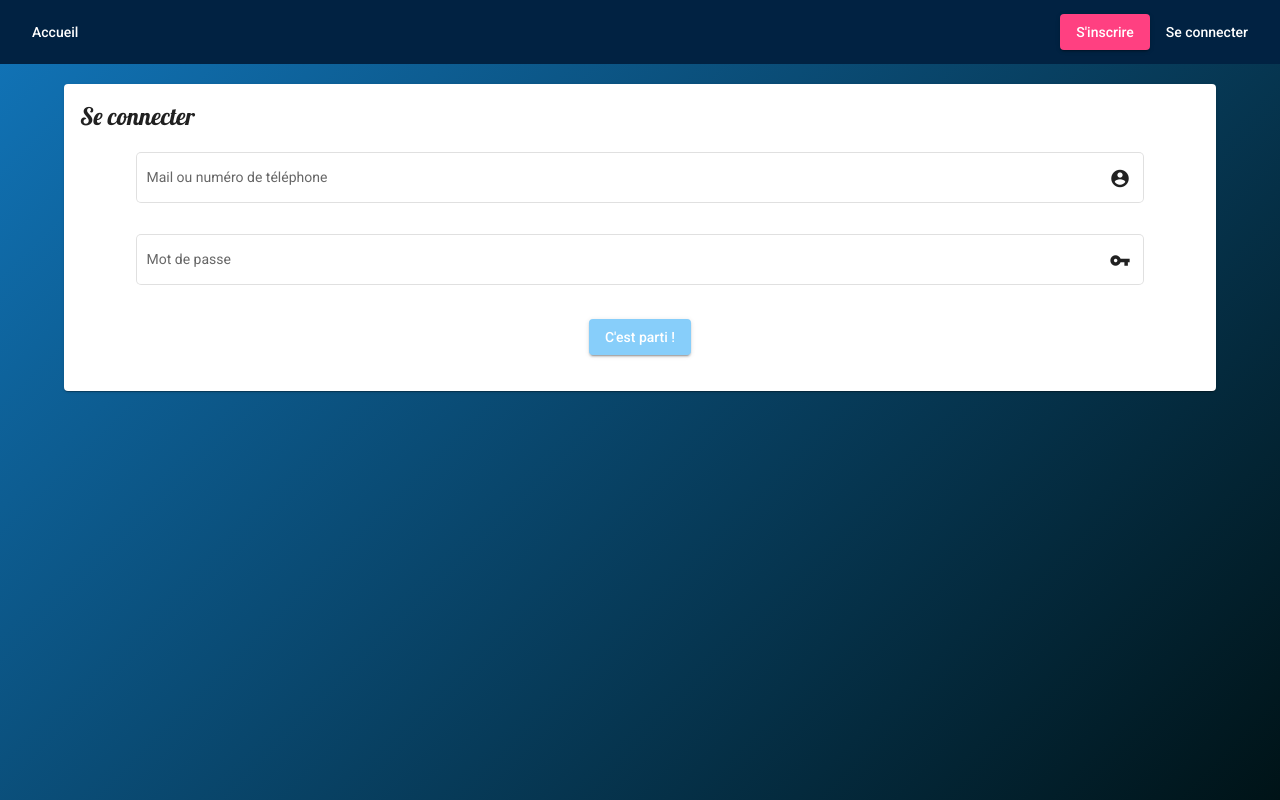
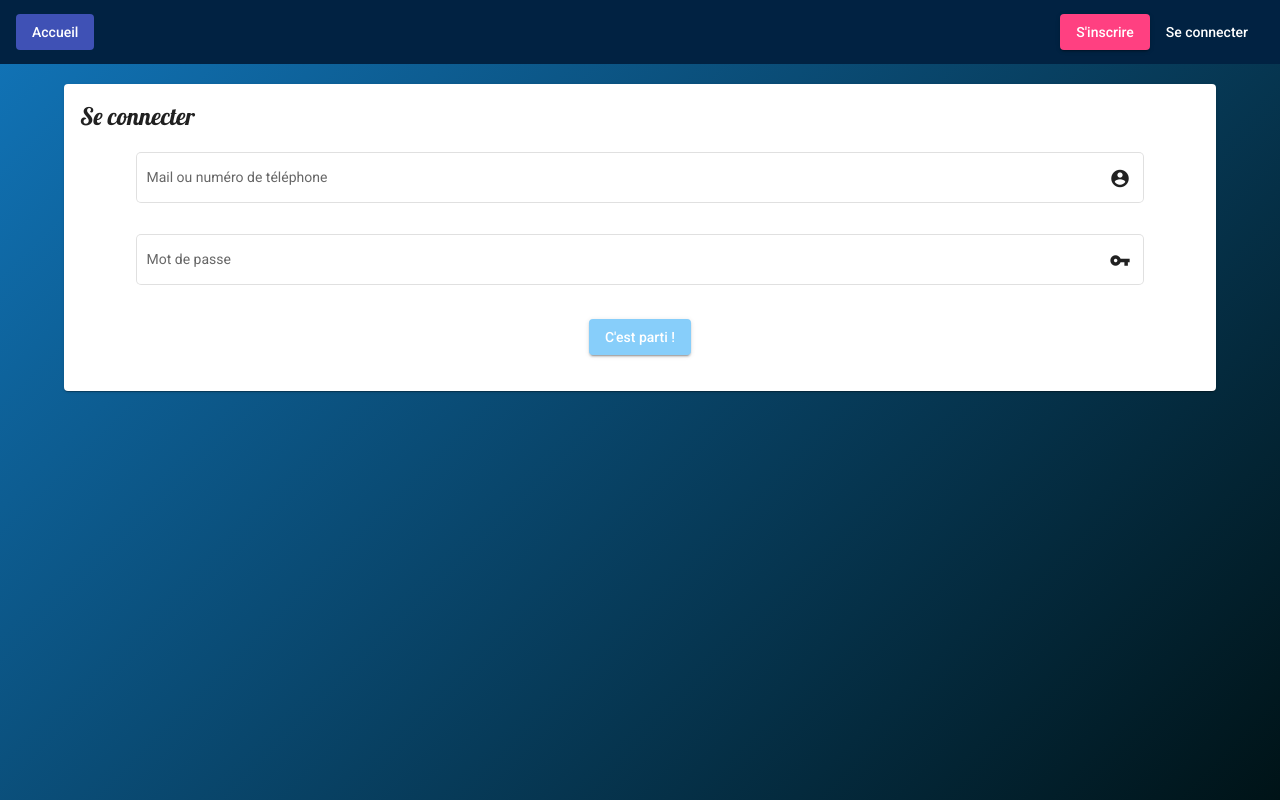
Before and after one commit to StephSako/RidingCentre, an Angular app: page /login in a window 1280 px wide. Built offline with nearby package versions, Linux system fonts and the light colour scheme; what @angular-material-components/datetime-picker, @angular-material-components/moment-adapter, @angular/material-moment-adapter would draw is missing.

Commit message:
design buttons

```diff
--- a/src/app/app.component.html
+++ b/src/app/app.component.html
@@ -1,5 +1,5 @@
 <mat-toolbar>
-  <button mat-button routerLink="/">Accueil</button>
+  <button mat-flat-button color="primary" routerLink="/">Accueil</button>
 
   <span class="example-spacer"></span>
 
--- a/src/app/home/home.component.css
+++ b/src/app/home/home.component.css
@@ -5,3 +5,7 @@ mat-card {
 h1 {
   color: white;
 }
+
+button {
+  margin-top: 10px;
+}
--- a/src/app/home/home.component.html
+++ b/src/app/home/home.component.html
@@ -3,13 +3,13 @@
 
   <mat-card *ngFor="let reprise of allReprises">
 
-    <h3 class="center lobster_2">{{ reprise.title }}</h3>
+    <h2 class="center lobster_2">{{ reprise.title }}</h2>
 
     <mat-grid-list cols="4" rowHeight="10:1">
-      <mat-grid-tile>Jour&nbsp;<mat-icon>event</mat-icon></mat-grid-tile>
-      <mat-grid-tile>Heure&nbsp;<mat-icon>schedule</mat-icon></mat-grid-tile>
-      <mat-grid-tile>Nombre maximum de cavaliers&nbsp;<mat-icon>groups</mat-icon></mat-grid-tile>
-      <mat-grid-tile>Niveau du Galop&nbsp;<mat-icon>military_tech</mat-icon></mat-grid-tile>
+      <mat-grid-tile><b>Jour&nbsp;</b><mat-icon>event</mat-icon></mat-grid-tile>
+      <mat-grid-tile><b>Heure&nbsp;</b><mat-icon>schedule</mat-icon></mat-grid-tile>
+      <mat-grid-tile><b>Limite&nbsp;</b><mat-icon>groups</mat-icon></mat-grid-tile>
+      <mat-grid-tile><b>Niveau du Galop&nbsp;</b><mat-icon>military_tech</mat-icon></mat-grid-tile>
 
       <mat-grid-tile>{{reprise.date | date:"MM/dd/yyyy"}}</mat-grid-tile>
       <mat-grid-tile>{{reprise.date | date:"hh:mm"}}</mat-grid-tile>
```
